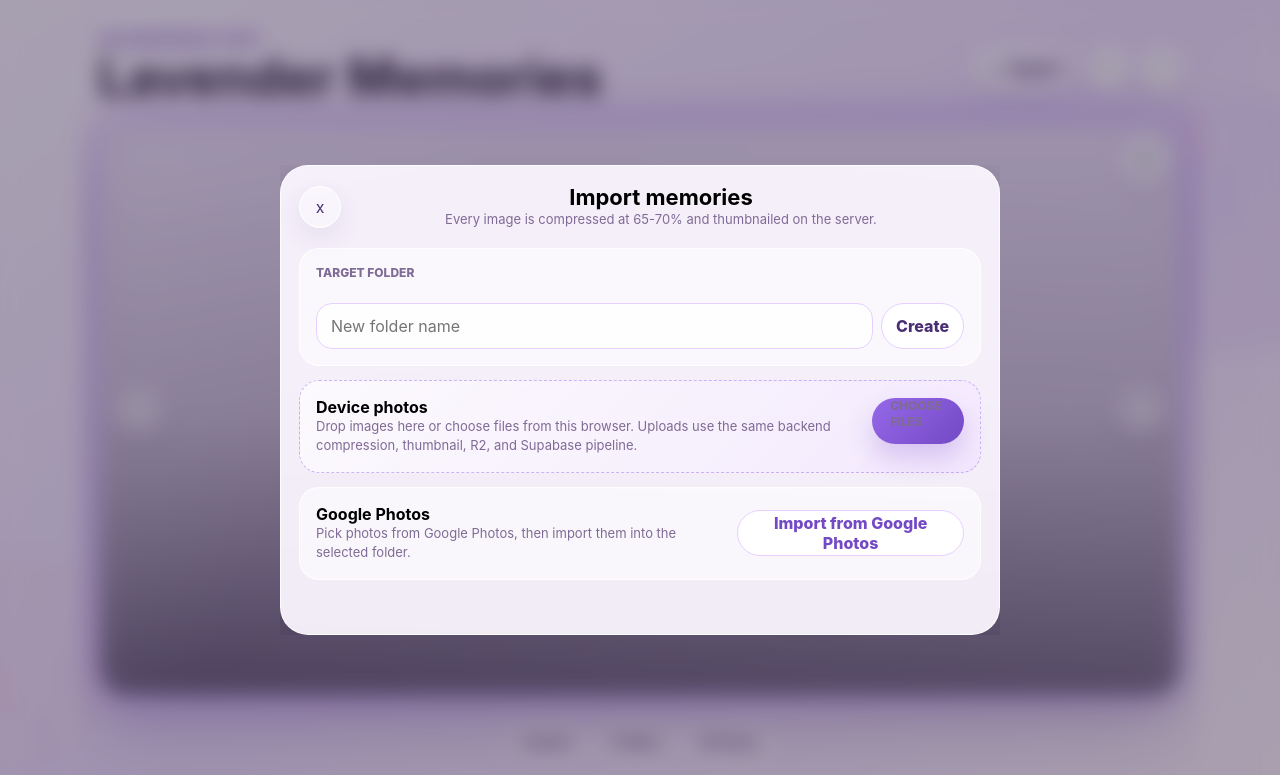
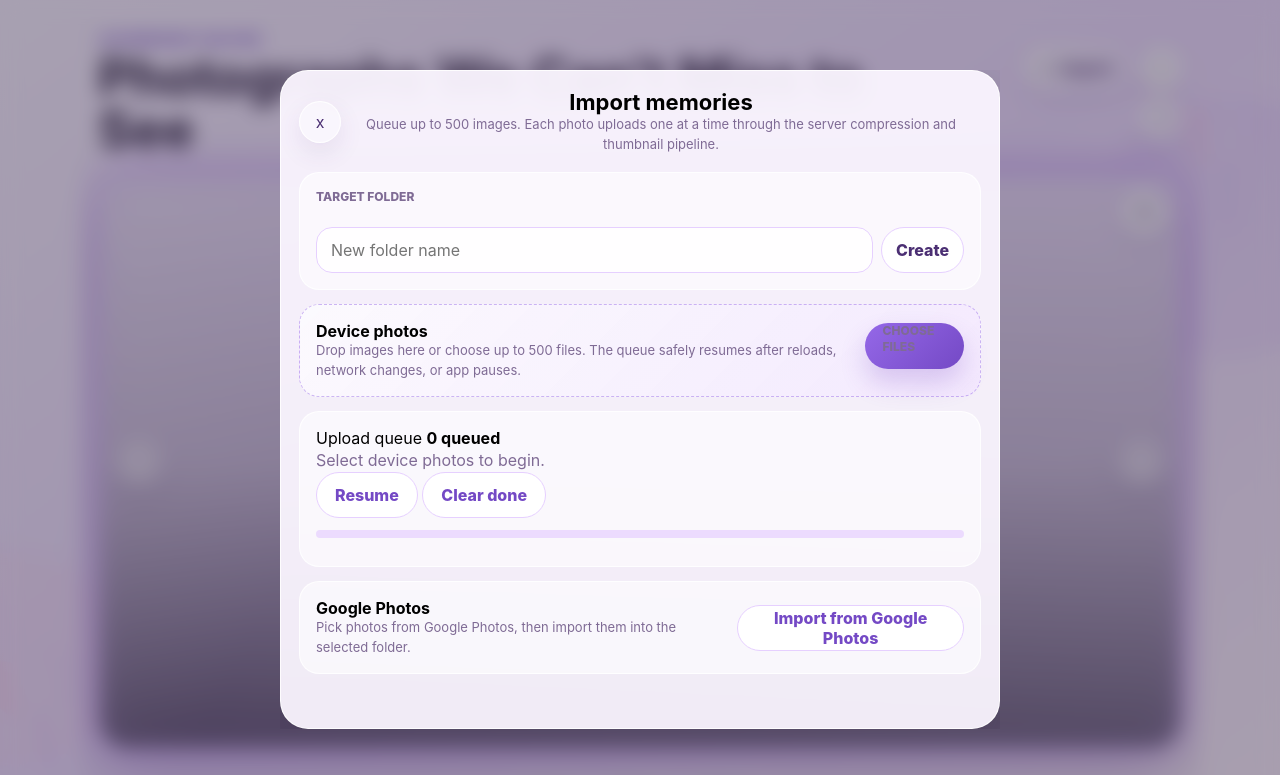
Before and after one commit to plumzy/memories, a website: page index.html in a window 1280 px wide. Both pictures are taken after a click on the button "+ Import". Shown: the top 775 px of the page. Drawn offline with Linux system fonts and the light colour scheme; no server answers.

Commit message:
Add premium upload queue UI and updated title copy

```diff
--- a/index.html
+++ b/index.html
@@ -4,7 +4,7 @@
   <meta charset="utf-8">
   <meta name="viewport" content="width=device-width, initial-scale=1">
   <meta name="theme-color" content="#f8efff">
-  <title>Lavender Memories</title>
+  <title>Photographs We Can’t Miss to See</title>
   <link rel="manifest" href="/manifest.webmanifest">
   <link rel="stylesheet" href="/style.css">
 </head>
@@ -16,9 +16,9 @@
     <div class="tulip tulip-bottom" aria-hidden="true"><span></span><span></span><span></span></div>
 
     <header class="topbar">
-      <div>
-        <p class="eyebrow">Our anniversary story</p>
-        <h1>Lavender Memories</h1>
+      <div class="brand-copy">
+        <p class="eyebrow">OUR MEMORIES TOGETHER</p>
+        <h1>Photographs We Can’t Miss to See</h1>
       </div>
       <div class="top-actions">
         <button class="icon-text primary-action" id="importButton" type="button"><span>+</span> Import</button>
@@ -151,12 +151,12 @@
   </dialog>
 
   <dialog class="panel-dialog" id="importDialog">
-    <div class="dialog-shell">
+    <div class="dialog-shell import-shell">
       <header class="dialog-header">
         <button class="icon-button ghost" id="closeImport" type="button" aria-label="Close import">x</button>
         <div>
           <h2>Import memories</h2>
-          <p>Every image is compressed at 65-70% and thumbnailed on the server.</p>
+          <p>Queue up to 500 images. Each photo uploads one at a time through the server compression and thumbnail pipeline.</p>
         </div>
         <span></span>
       </header>
@@ -171,9 +171,24 @@
       <section class="control-card upload-drop" id="dropZone">
         <div class="drop-copy">
           <strong>Device photos</strong>
-          <p>Drop images here or choose files from this browser. Uploads use the same backend compression, thumbnail, R2, and Supabase pipeline.</p>
+          <p>Drop images here or choose up to 500 files. The queue safely resumes after reloads, network changes, or app pauses.</p>
         </div>
         <label class="primary-button">Choose files<input id="fileInput" type="file" accept="image/*" multiple hidden></label>
+      </section>
+      <section class="control-card queue-card" id="uploadQueuePanel">
+        <div class="queue-head">
+          <div>
+            <label>Upload queue</label>
+            <strong id="queueSummary">0 queued</strong>
+            <p id="queueHint">Select device photos to begin.</p>
+          </div>
+          <div class="queue-actions">
+            <button class="secondary-button" id="resumeUploadsButton" type="button">Resume</button>
+            <button class="secondary-button" id="clearCompletedUploadsButton" type="button">Clear done</button>
+          </div>
+        </div>
+        <div class="progress-shell queue-progress"><span id="queueOverallBar"></span></div>
+        <div class="upload-queue-list" id="uploadQueueList"></div>
       </section>
       <section class="control-card">
         <div class="import-card">
```
